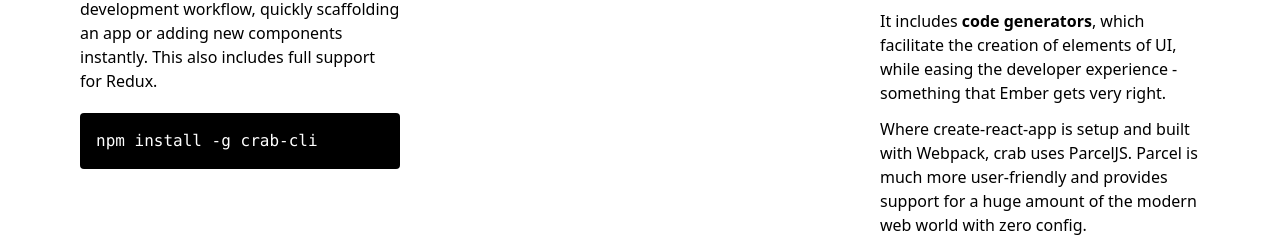
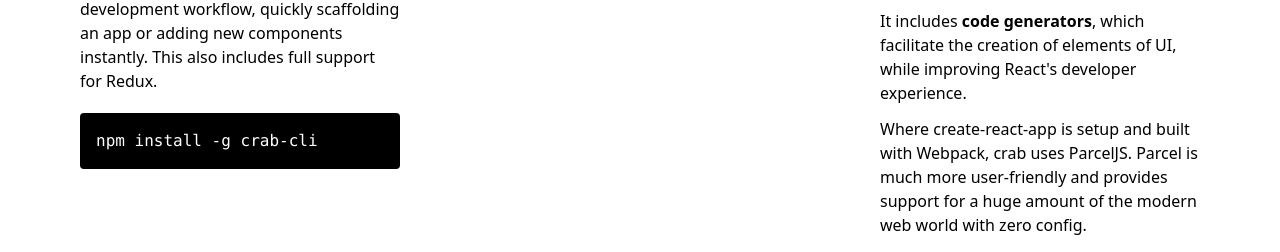
Before and after one commit to smallbatch-apps/crab-promo, a website: page index.html in a window 1280 px wide. Shown: the part 548-800 px from the top of the page. Drawn offline with nearby package versions, Linux system fonts and the light colour scheme.

Commit message:
minor text change

```diff
--- a/index.html
+++ b/index.html
@@ -1,12 +1,11 @@
+<!DOCTYPE html>
 <html>
-
 <head>
   <title>Introducing Crab! - a generator and CLI for React</title>
   <link href="https://cdn.jsdelivr.net/npm/tailwindcss/dist/tailwind.min.css" rel="stylesheet">
 </head>
 
 <body>
-
   <div class="flex flex-col">
 
     <div class="item p-10 blue">
@@ -49,14 +48,11 @@
           <li class="mb-3">A more comprehensive example scaffold. In particular, fully implemented Sass support, and a working router - one
             of the most challenging and poorly documented areas of the React ecosystem.</li>
           <li class="mb-3">It includes
-            <strong>code generators</strong>, which facilitate the creation of elements of UI, while easing the developer experience
-            - something that Ember gets very right.</li>
+            <strong>code generators</strong>, which facilitate the creation of elements of UI, while improving React's developer experience.</li>
           <li class="mb-3">Where create-react-app is setup and built with Webpack, crab uses ParcelJS. Parcel is much more user-friendly and
             provides support for a huge amount of the modern web world with zero config.</li>
         </ul>
-
       </div>
-
     </div>
 
     <div class="item green">
@@ -255,7 +251,5 @@
   </div>
 
   <script src="./app.js"></script>
-
 </body>
-
 </html>
```
